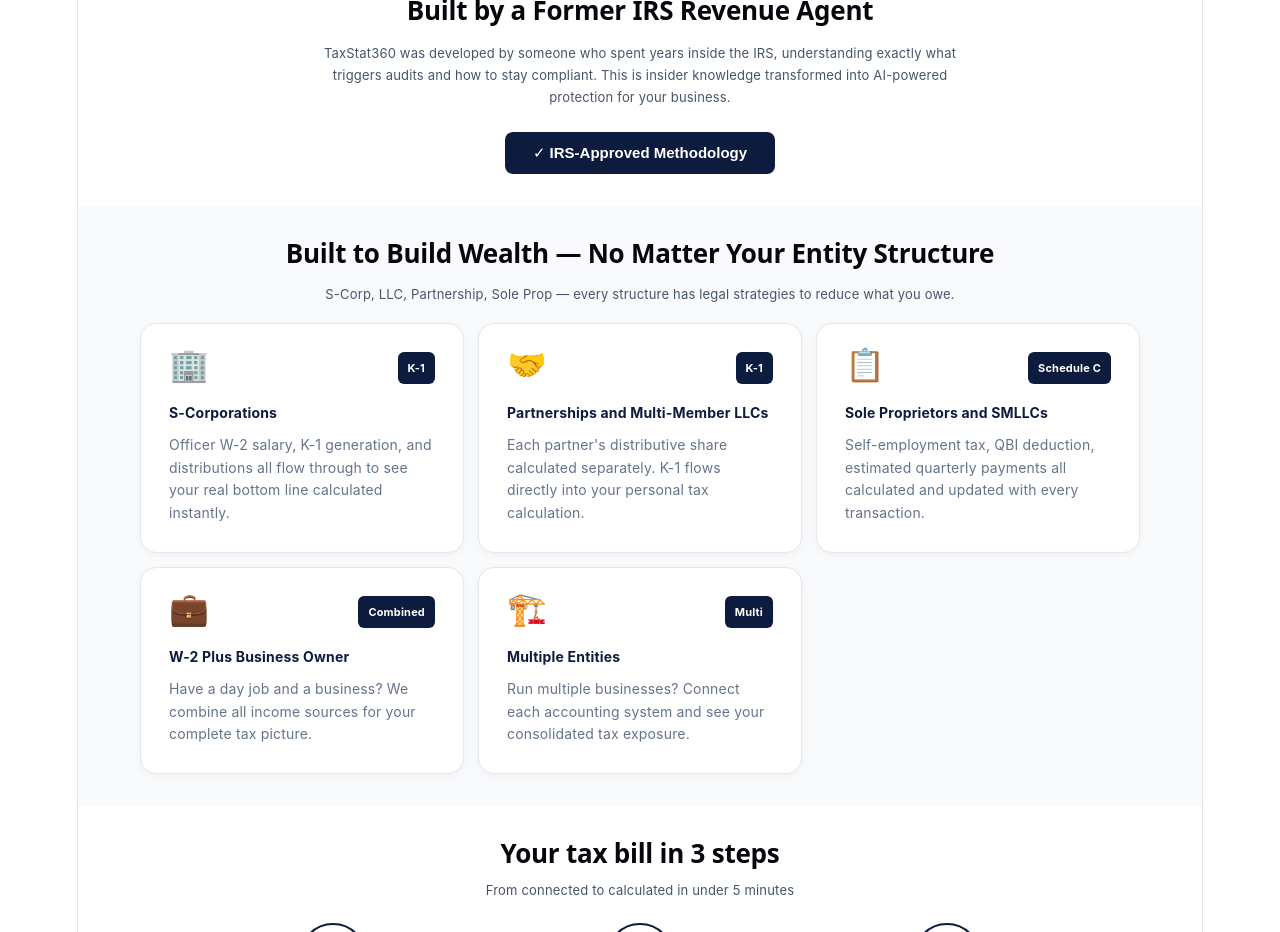
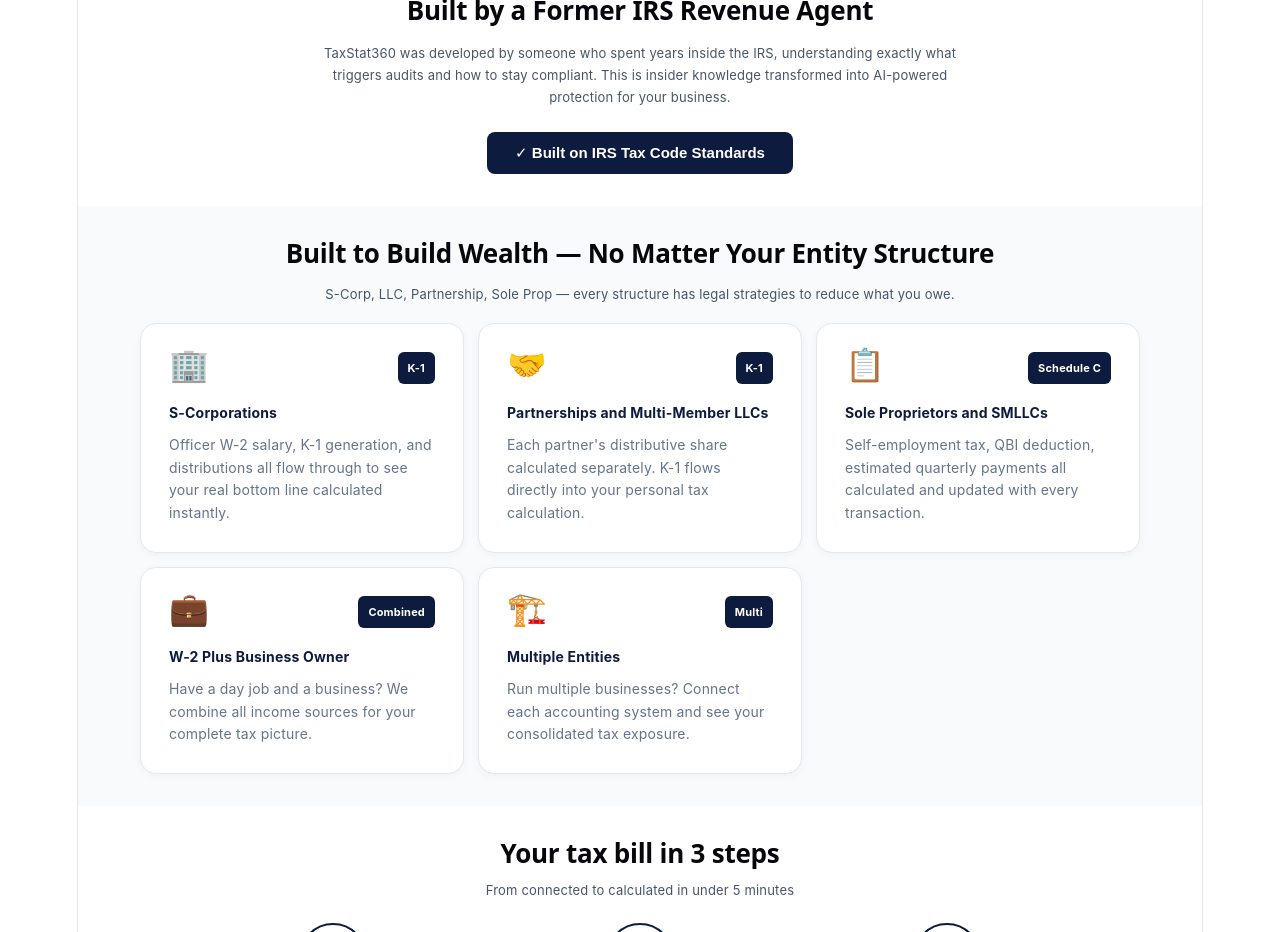
Before and after one commit to natashaverela-speckm/TaxStat360, a React (Vite) app: page / in a window 1280 px wide. Shown: the part 1500-2432 px from the top of the page. Built offline with nearby package versions, Linux system fonts and the light colour scheme.

Commit message:
copy: replace IRS-Approved Methodology with Built on IRS Tax Code Standards

```diff
--- a/src/Landing.jsx
+++ b/src/Landing.jsx
@@ -70,7 +70,7 @@ export default function Landing() {
           TaxStat360 was developed by someone who spent years inside the IRS, understanding exactly what triggers audits and how to stay compliant. This is insider knowledge transformed into AI-powered protection for your business.
         </p>
         <button onClick={() => nav('/signup')} style={{ background: N, color: '#fff', border: 'none', borderRadius: 8, padding: '12px 28px', fontWeight: 700, fontSize: 15, cursor: 'pointer' }}>
-          &#10003; IRS-Approved Methodology
+          &#10003; Built on IRS Tax Code Standards
         </button>
       </section>
       <section style={{ padding: '32px 24px', background: '#F8FAFC', textAlign: 'center' }}>
```
